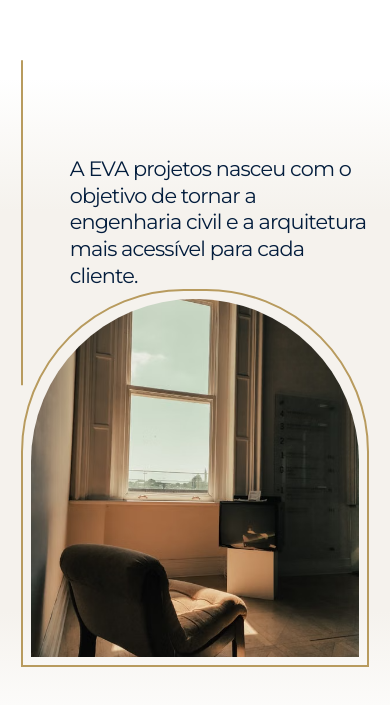
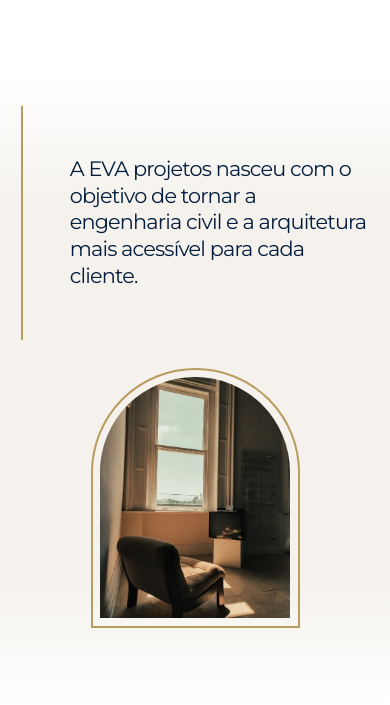
Before and after one commit to Brecori/eva-projetos, a Next.js app: page / in a window 390 px wide. Shown: the part 766-1471 px from the top of the page. Built offline with nearby package versions, Linux system fonts and the light colour scheme.

Commit message:
feat: adjust padding in About section and Navbar for improved responsiveness

```diff
--- a/src/components/organisms/about/index.tsx
+++ b/src/components/organisms/about/index.tsx
@@ -10,23 +10,27 @@ export const About = (): ReactNode => {
       aria-labelledby="about-title"
       className={clsx(
         "flex items-start justify-between bg-cream-gradient px-60 py-48 text-dark-blue",
-        "max-desktop1024:px-32",
+        "max-desktop1024:px-24",
         "max-mobile:px-[3.2rem]",
       )}
     >
       <div
         className={clsx(
-          "flex min-w-0 flex-1 items-center justify-between",
-          "max-desktop1024:flex-col",
+          "flex min-w-0 flex-1 flex-row items-center justify-between",
+          "max-desktop1024:gap-12",
+          "max-mobile:flex-col max-mobile:gap-48",
         )}
       >
         <h2
           id="about-title"
           className={clsx(
             "relative m-0 shrink-0 pl-30 font-montserrat text-[5.6rem] font-normal leading-[1.18] tracking-[-0.04em]",
-            "max-desktop1024:mt-0 max-desktop1024:w-full",
-            "max-mobile:text-[3.2rem] max-mobile:leading-[1.28]",
+            "max-desktop1024:mt-0 max-desktop1024:text-[3.6rem]",
+            "mobile:max-desktop1024:min-w-0 mobile:max-desktop1024:flex-1 mobile:max-desktop1024:pl-16",
+            "max-mobile:w-full max-mobile:text-[3.2rem] max-mobile:leading-[1.28]",
             "before:absolute before:top-1/2 before:left-0 before:h-200 before:w-[0.3rem] before:translate-y-[-50%] before:bg-bronze before:content-['']",
+            "max-desktop1024:before:h-144",
+            "mobile:max-desktop1024:before:h-112",
           )}
         >
           {C.title}
@@ -35,8 +39,8 @@ export const About = (): ReactNode => {
         <div
           className={clsx(
             "flex h-[64.6rem] w-[49.2rem] shrink-0 rounded-t-[25rem] border-2 border-bronze p-8",
-            "max-desktop1024:h-208 max-desktop1024:w-[39.6rem]",
-            "max-mobile:h-232 max-mobile:w-full max-mobile:p-[1.2rem]",
+            "max-desktop1024:h-[36.8rem] max-desktop1024:w-md",
+            "max-mobile:h-160 max-mobile:w-3/5 max-mobile:p-[1.2rem]",
           )}
         >
           <Image
--- a/src/components/organisms/navbar/index.tsx
+++ b/src/components/organisms/navbar/index.tsx
@@ -23,7 +23,7 @@ export const Navbar = (): ReactNode => {
         "fixed left-0 right-0 top-0 z-10 flex items-center justify-between transition-background transition-height duration-300 ease-in-out",
         hasScrolled && !isMenuOpen ? "h-32 bg-white" : "h-40 bg-transparent",
         "px-60",
-        "max-desktop1024:px-28",
+        "max-desktop1024:px-24",
         "max-mobile:px-[3.2rem]",
         hasScrolled || isMenuOpen
           ? "border-b border-cream"
```
